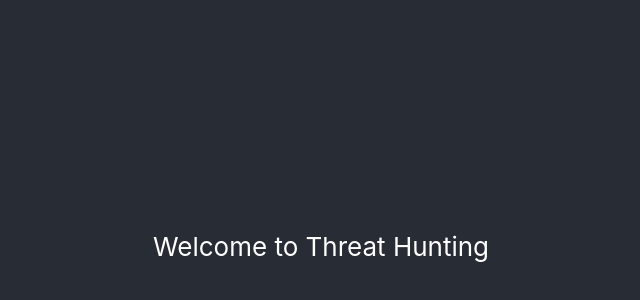
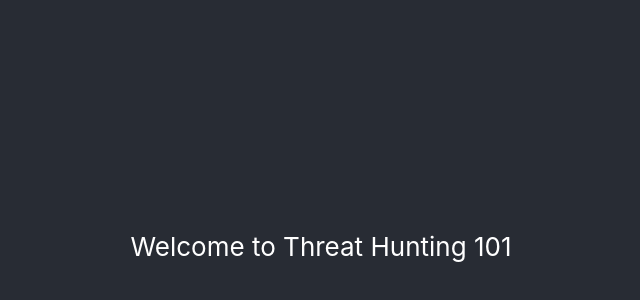
Before and after one commit to IceCodeBear/ThreatHunting-Guide, a React (Create React App) app: page / in a window 1280 px wide. Shown: the part 154-454 px from the top of the page, without its empty margins (319-959 px from the left). Built offline with nearby package versions, Linux system fonts and the light colour scheme.

Commit message:
Test new pipeline

```diff
--- a/src/App.js
+++ b/src/App.js
@@ -8,7 +8,7 @@ class App extends React.Component {
       <div className="App">
         <header className="App-header">
           <p>
-            Welcome to Threat Hunting
+            Welcome to Threat Hunting 101
           </p>
         </header>
       </div>
```
